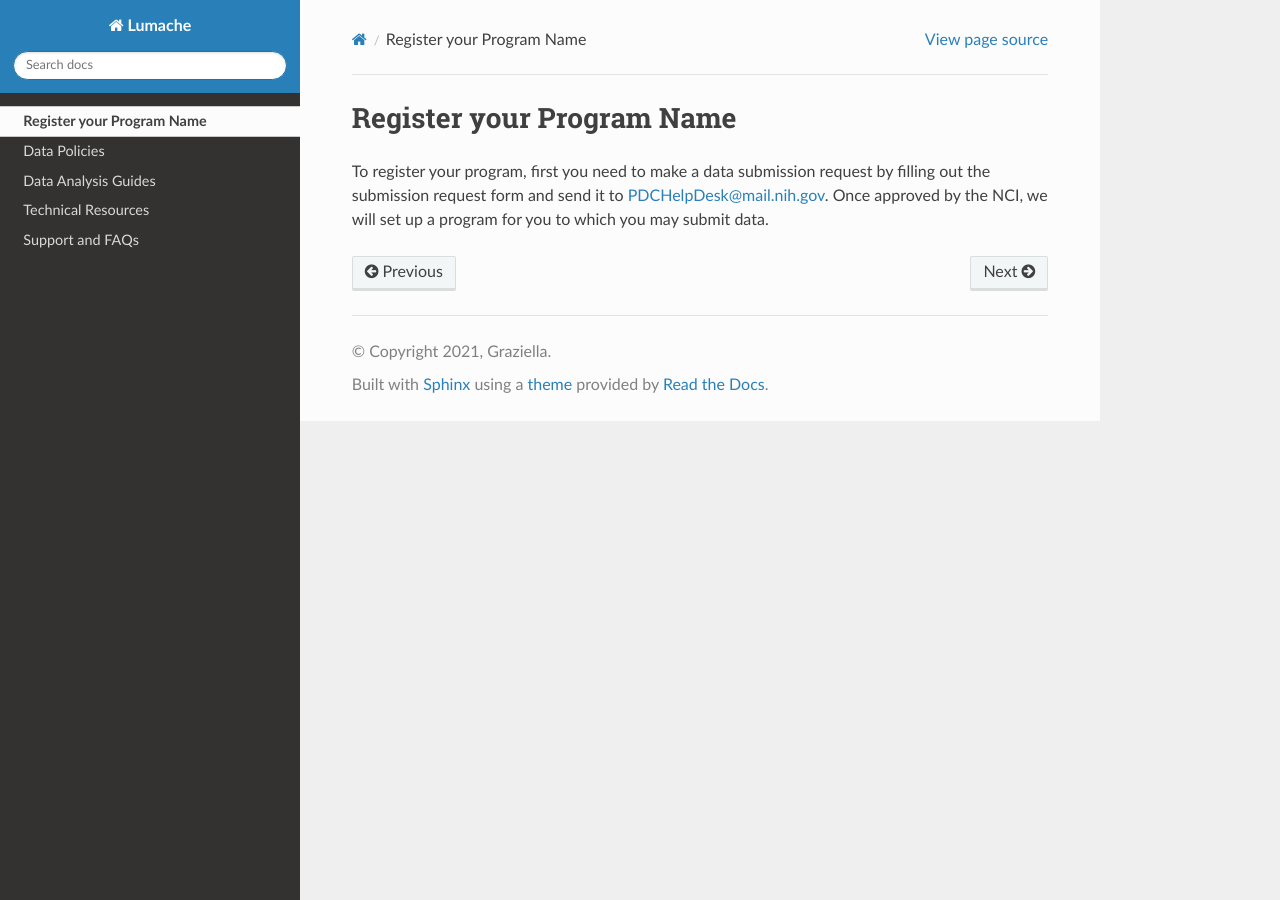
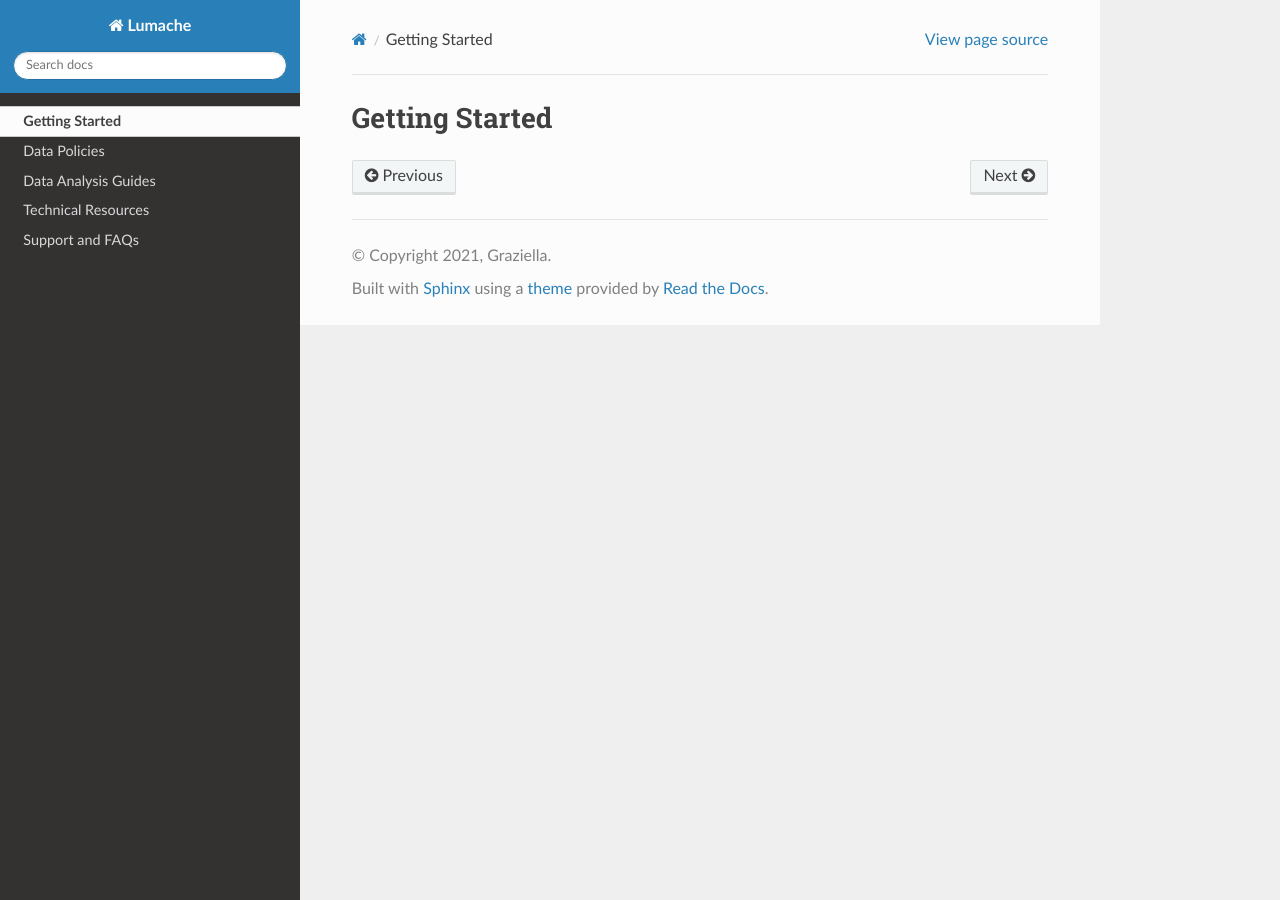
Before and after one commit to dev24665/test-all-rtd, a Sphinx documentation site: the page built from docs/source/getting_started.rst, in a window 1280 px wide. Built offline with Sphinx 7.4.7 and the Read the Docs theme 3.1.0, drawn with Linux system fonts in a browser that asks for light colours; pages that are not in the unit, such as notebooks, are missing from menus.

Commit message:
Update getting_started.rst

```diff
--- a/docs/source/getting_started.rst
+++ b/docs/source/getting_started.rst
@@ -1,4 +1,2 @@
-Register your Program Name
-====================
-To register your program, first you need to make a data submission request by filling out the submission request form and send it to PDCHelpDesk@mail.nih.gov.
-Once approved by the NCI, we will set up a program for you to which you may submit data.
+Getting Started
+------------
```
